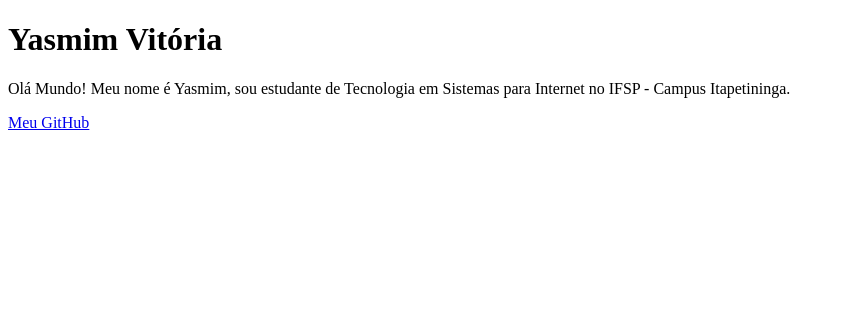
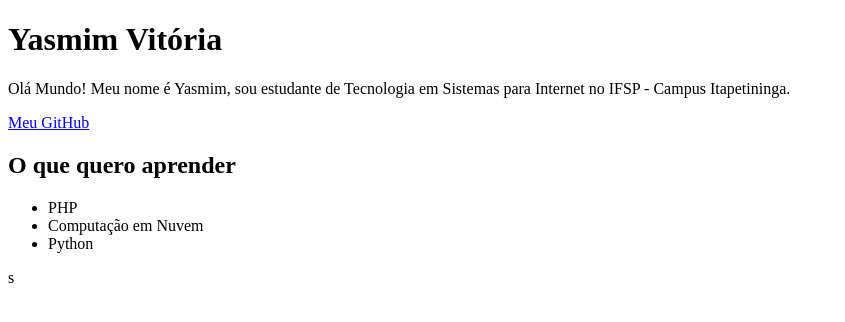
Before and after one commit to YasmimY4s/meu-portfolio, a plain HTML site: page index.html in a window 1280 px wide. Shown: the whole page, without its empty margins (0-845 px from the left). Drawn offline with Linux system fonts and the light colour scheme.

Commit message:
Adiciona seção sobre o que quero aprender

```diff
--- a/index.html
+++ b/index.html
@@ -8,8 +8,18 @@
 
 <body>
     <h1>Yasmim Vitória</h1>
-    <p>Olá Mundo! Meu nome é Yasmim, sou estudante de Tecnologia em Sistemas para Internet no IFSP - Campus Itapetininga.</p>
+    <p>Olá Mundo! Meu nome é Yasmim, sou estudante de Tecnologia em Sistemas para Internet no IFSP - Campus
+        Itapetininga.</p>
     <a href="https://github.com/YasmimY4s">Meu GitHub</a>
+
+    <h2>O que quero aprender</h2>
+    <ul>
+        <li>PHP</li>
+        <li>Computação em Nuvem</li>
+        <li>Python</li>
+    </ul>
+    <!-- git status: o index.html aparece como "modified" em "Changes not staged for commit", ou seja, foi alterado mas ainda não está na staging area. -->
+    s
 </body>
 
 </html>
```
